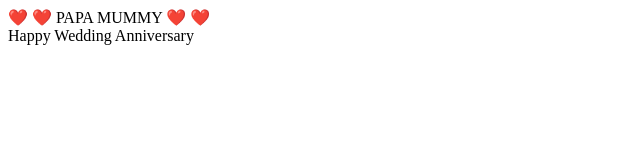
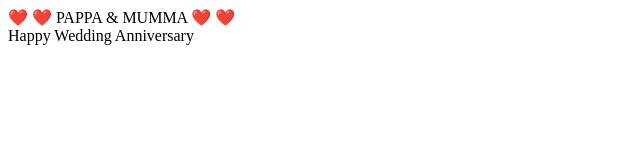
Before and after one commit to tanavurs/Happy-Wedding-Aniversary-Mom-and-Dad, a plain HTML site: page index.html in a window 1280 px wide. Shown: the full height of the page, 0-640 px from the left. Drawn offline with Linux system fonts and the light colour scheme.

Commit message:
Update index.html

```diff
--- a/index.html
+++ b/index.html
@@ -16,8 +16,9 @@
 
   <span class="sparkley">
     ❤️
-    <span id="tune">PAPA</span>
-    <span id="tune">MUMMY</span>
+    <span id="tune">PAPPA</span>
+    <span id="tune">&</span>
+    <span id="tune">MUMMA</span>
     ❤️
   </span>
   ❤️
```
